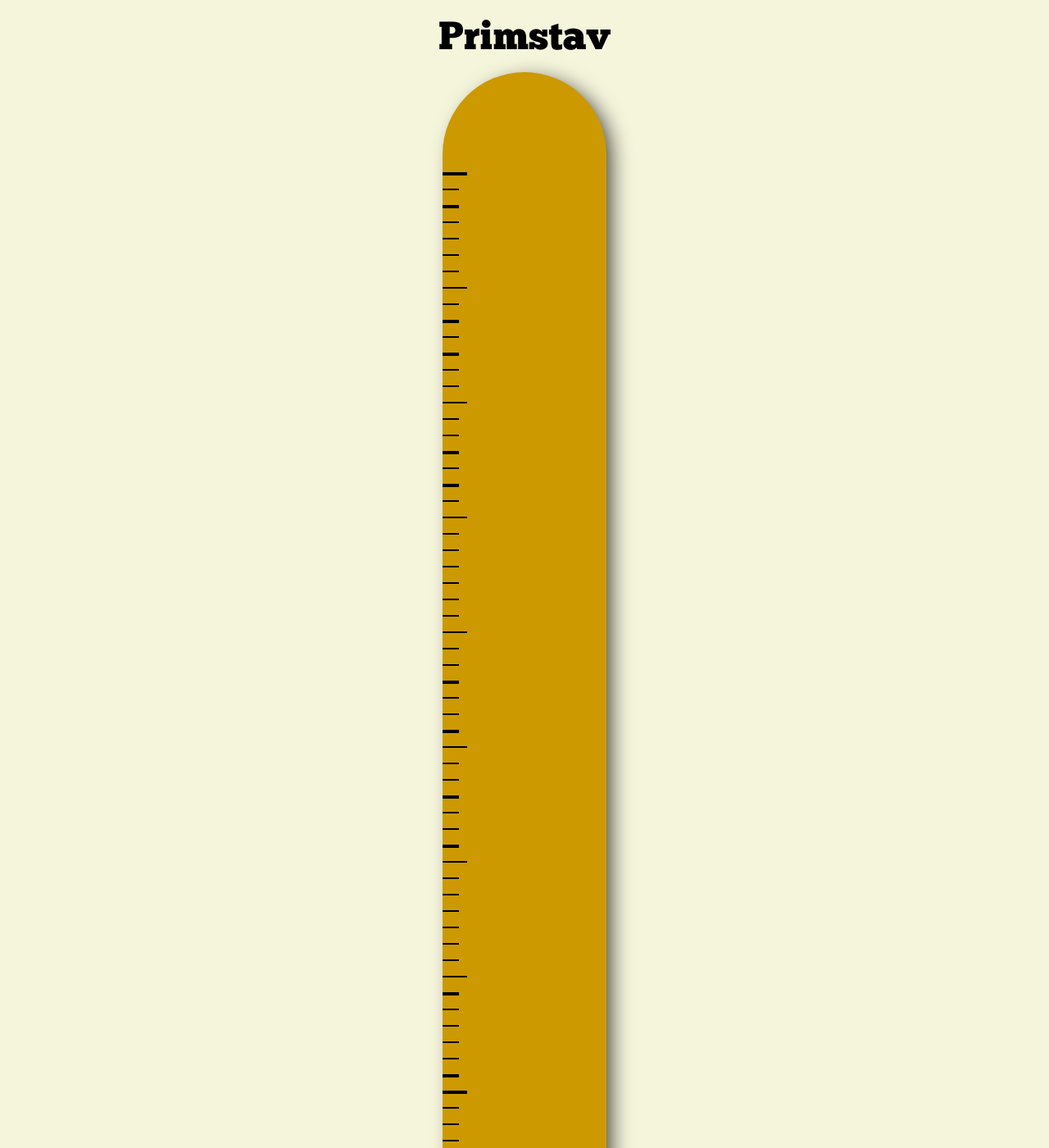
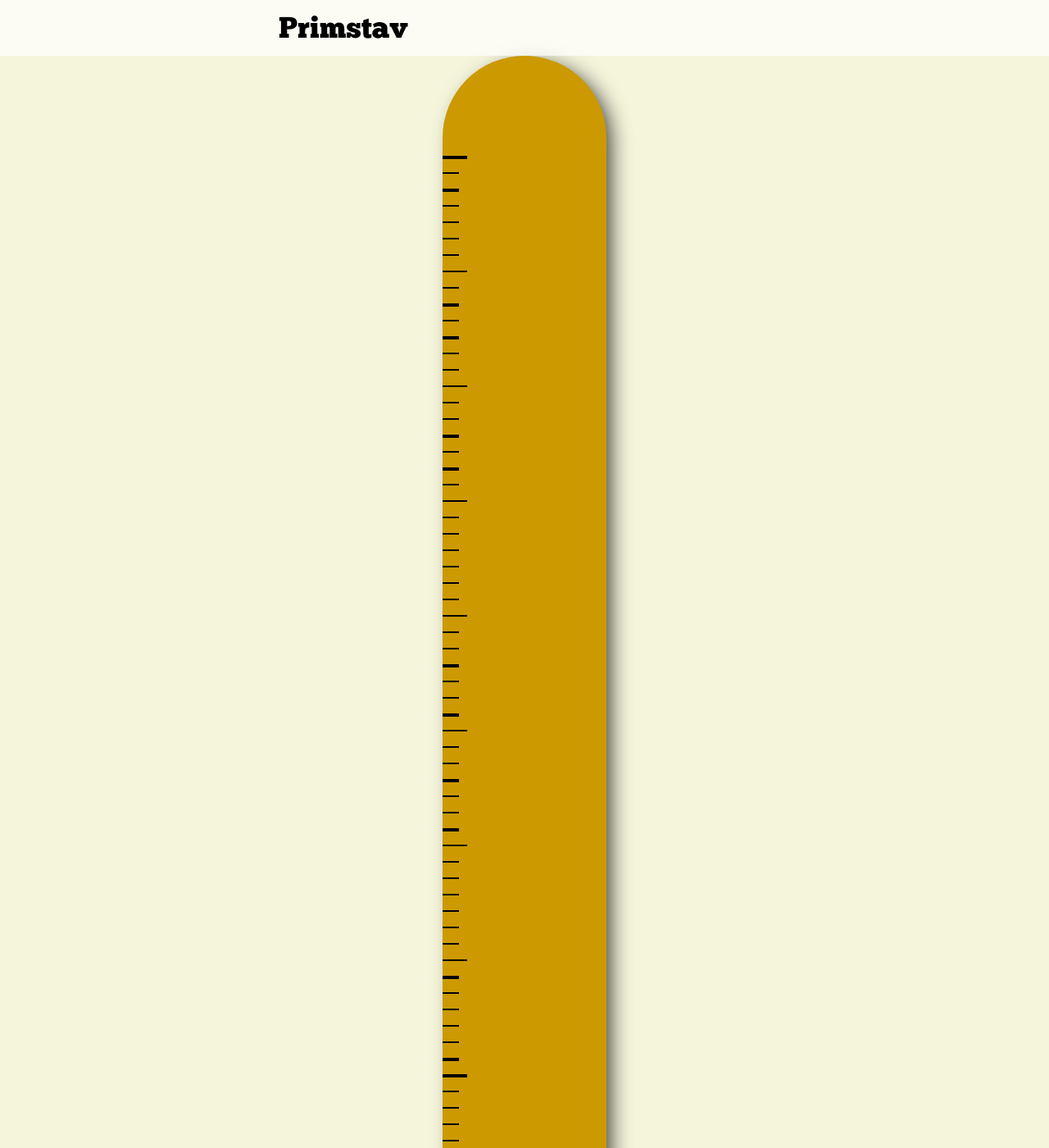
Before and after one commit to fredva/primstav, a Jekyll site: the page built from index.html, in a window 1280 px wide and 1400 px high. Shown: the whole window at 82% size. Built offline with Jekyll 4.4.1, drawn with Linux system fonts in a browser that asks for light colours; nearby versions of some CDN libraries; library files that are not in the unit come from our copies; Markdown is read by kramdown in place of the engine named in the settings.

Commit message:
Sticky header #11

```diff
--- a/css/styles.css
+++ b/css/styles.css
@@ -2,7 +2,7 @@ body {
   background: #f5f5dc;
   font-family: "PT Sans", Verdana, Helvetica, Arial, sans-serif;
   margin: 0 auto 20px;
-  max-width: 800px;
+  max-width: 600px;
   text-align: center;
 }
 
@@ -10,29 +10,44 @@ a {
   text-decoration: none;
 }
 
-header {
-  text-align: center;
-  margin: 20px;
-}
-
 h1 {
   font-family: "chunkfiveroman", serif;
-  font-size: 3em;
+  font-size: 2.25em;
   font-weight: normal;
 }
 
 h2 {
-  font-size: 2.25em;
+  font-size: 2em;
   margin-bottom: 0.2em;
 }
 
 h3 { font-size: 1.5em; }
 
+.header {
+  background-color: rgba(255, 255, 255, 0.7);
+  left: 0;
+  padding: 1em;
+  position: fixed;
+  right: 0;
+  text-align: center;
+  top: 0;
+  z-index: 1;
+}
+
+.header-content {
+  max-width: 600px;
+  margin: 0 auto;
+}
+
+.header-content h1 {
+  float: left;
+}
+
 .primstav {
   background-color: rgb(204, 153, 0);
   border-radius: 7em;
   box-shadow: 10px 5px 27px -6px rgba(0,0,0,0.8);
-  margin: 0 auto 25px;
+  margin: 4.25em auto 1.5em;
   padding: 7em 0;
   position:relative;
   width: 200px;
--- a/index.html
+++ b/index.html
@@ -2,8 +2,10 @@
 layout: default
 title: Primstav
 ---
-<header>
-  <h1>Primstav</h1>
+<header class="header">
+  <div class="header-content">
+    <h1>Primstav</h1>
+  </div>
 </header>
 
 <ul class="primstav summer">
```
